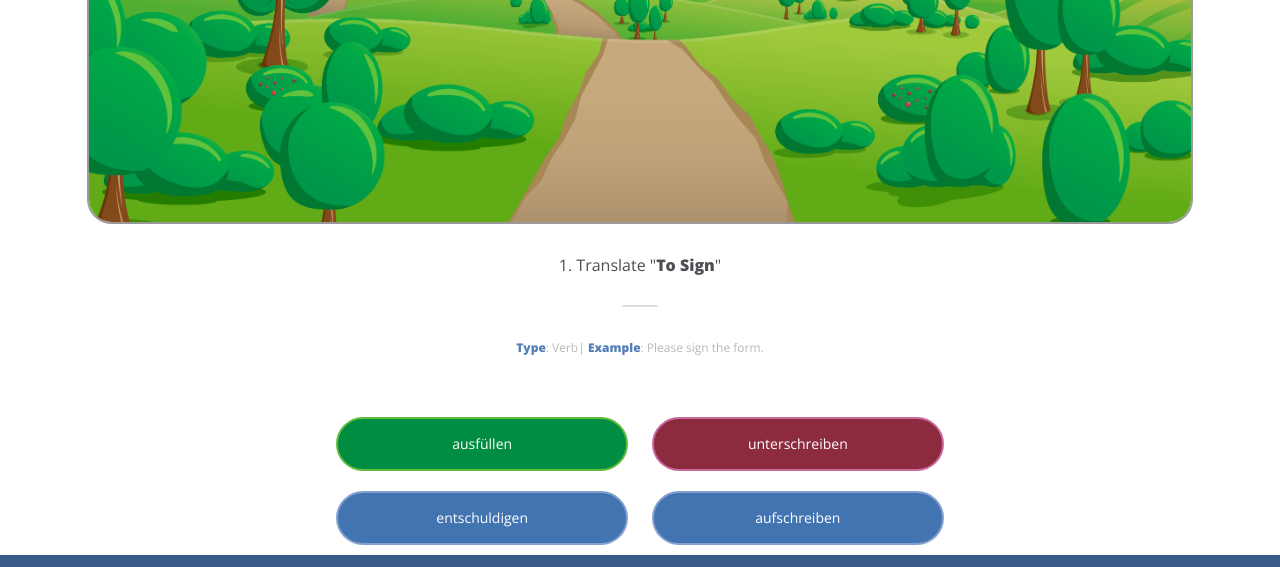
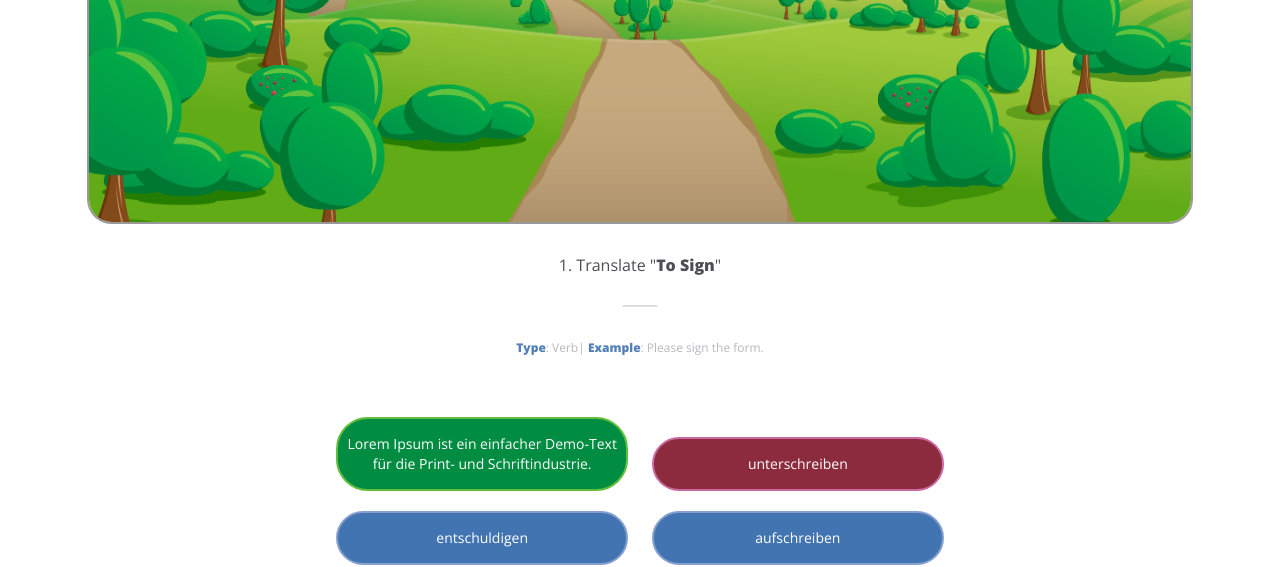
Before and after one commit to amirkoklan/langoino-frontend, a plain HTML site: page langoino-frontend/public_html/index.html in a window 1280 px wide. Shown: the part 544-1111 px from the top of the page. Drawn offline with nearby package versions, Linux system fonts and the light colour scheme.

Commit message:
sentence added

```diff
--- a/langoino-frontend/public_html/index.html
+++ b/langoino-frontend/public_html/index.html
@@ -51,7 +51,7 @@
                 <p><span>Example</span>: Please sign the form.</p>
             </div>
             <div class="question-options col-md-8 col-md-offset-2">
-                <button class="green-button">ausfüllen</button>
+                <button class="green-button">Lorem Ipsum ist ein einfacher Demo-Text für die Print- und Schriftindustrie.</button>
                 <button class="red-button">unterschreiben</button>
                 <button class="blue-button">entschuldigen</button>
                 <button class="blue-button">aufschreiben</button>
```
